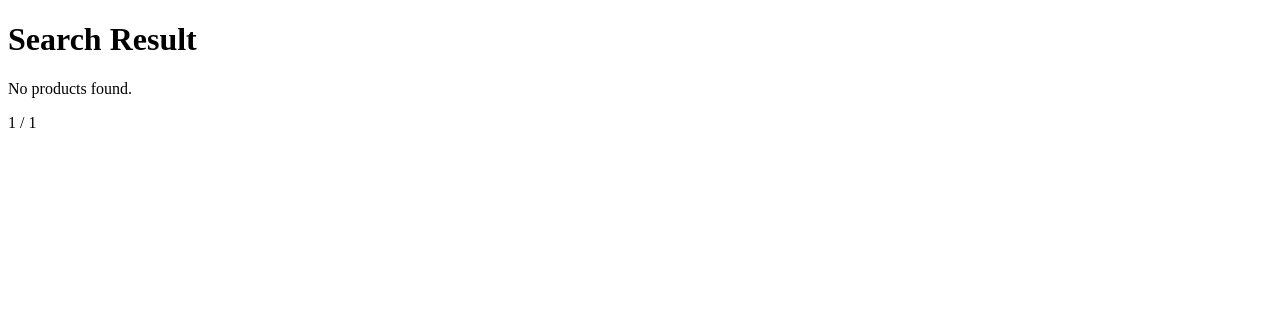
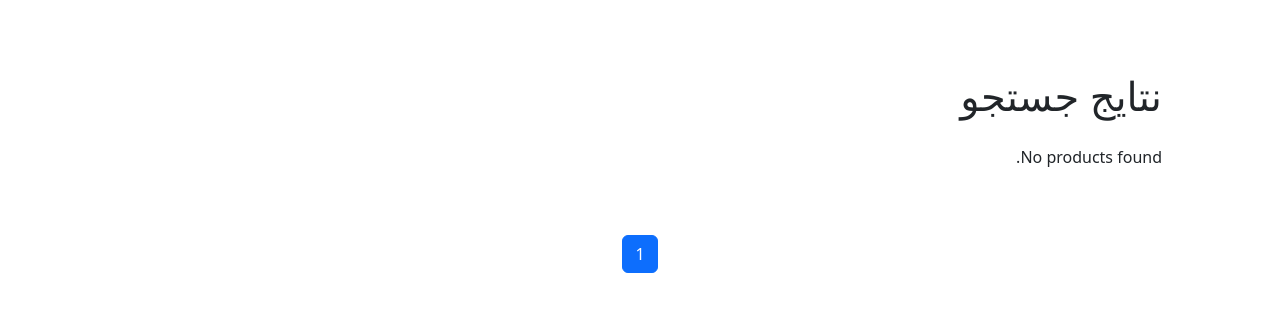
Before and after one commit to razzaghi/data-crawler, a Django app: page /products/ in a window 1280 px wide. Shown: the top 336 px of the page. Run offline with Django 5.2, Linux system fonts and the light colour scheme; parts of the project's set-up code (start-up, migrations or seed data) failed here and were passed over; some libraries are stand-ins or nearby versions.

Commit message:
style product listing and pagination with Bootstrap RTL

```diff
--- a/Khorakchi/members/templates/products.html
+++ b/Khorakchi/members/templates/products.html
@@ -1,34 +1,53 @@
 <!DOCTYPE html>
-<html lang="en">
+<html lang="fa" dir="rtl">
   <head>
     <meta charset="UTF-8" />
     <meta name="viewport" content="width=device-width, initial-scale=1.0" />
+    <link rel="stylesheet" href="/static/css/bootstrap.min.css" />
+    <link rel="stylesheet" href="/static/css/bootstrap.rtl.min.css" />
     <title>Products</title>
   </head>
   <body>
-    <h1>Search Result</h1>
-    <div>
+    <div class="container p-5 mt-4">
+      <h1>نتایج جستجو</h1>
+      <div class="row" style="margin-top: 25px;">
         {% for product in products %}
-        <div>
-          <h3><a href="{% url 'product_detail' product.id %}">
-            {{ product.title }}
-          </a></h3>
-          <p>{{ product.price }}</p>
+          <div class="col-md-4">
+            <div class="card mb-4 rounded-2">
+              {% if product.image_url %}
+                <img class="card-img-top object-fit-cover" src="{{ product.image_url }}" alt="{{ product.title }}" style="height: 200px" onerror="this.onerror=null; this.src='/static/images/default-product.png'" />
+              {% else %}
+                <img class="card-img-top object-fit-cover" src="/static/images/default-product.png" alt="Default product image" style="height: 200px" />
+              {% endif %}
+              <div class="card-body">
+                <h5 class="card-title">{{ product.title }}</h5>
+                <p class="card-text">{{ product.price }} تومان</p>
+                <a href="{% url 'product_detail' product.id %}" class="btn btn-outline-primary">جزئیات بیشتر</a>
+              </div>
+            </div>
           </div>
         {% empty %}
           <p>No products found.</p>
         {% endfor %}
       </div>
-    <div>
+      <ul class="pagination justify-content-center" style="margin-top: 50px;">
         {% if products.has_previous %}
-        <a href="?food={{ food }}&city={{ city }}&page={{ products.previous_page_number }}">Previous</a>
+          <li class="page-item">
+            <a class="page-link" href="?food={{ food }}&city={{ city }}&page={{ products.previous_page_number }}">Previous</a>
+          </li>
         {% endif %}
-
-      <span>{{ products.number }} / {{ products.paginator.num_pages }}</span>
+        {% for num in products.paginator.page_range %}
+          <li class="page-item {% if products.number == num %}active{% endif %}">
+            <a class="page-link" href="?food={{ food }}&city={{ city }}&page={{ num }}">{{ num }}</a>
+          </li>
+        {% endfor %}
 
         {% if products.has_next %}
-        <a href="?food={{ food }}&city={{ city }}&page={{ products.next_page_number }}">Next</a>
+          <li class="page-item">
+            <a class="page-link" href="?food={{ food }}&city={{ city }}&page={{ products.next_page_number }}">Next</a>
+          </li>
         {% endif %}
+      </ul>
     </div>
   </body>
 </html>
```
Lines whose indentation alone changed are shown as unchanged.
